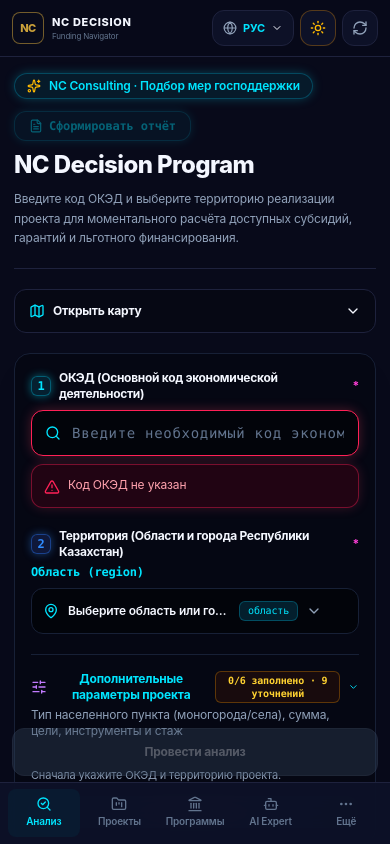
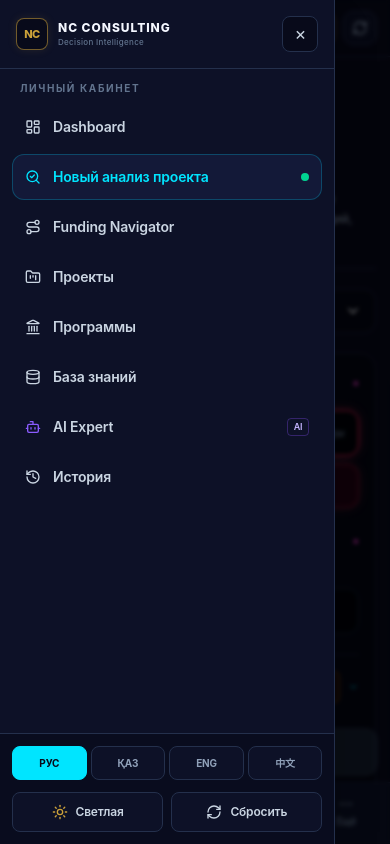
Before and after one commit to Stefan1316/nc-decision-program-test, a React (Vite) app: page / in a window 390 px wide. Both pictures are taken after a click on the button "Ещё". Built offline with nearby package versions, Linux system fonts and the light colour scheme.

Commit message:
feat: add full responsive navigation drawer for tablet and mobile

```diff
--- a/src/components/ProductNav.tsx
+++ b/src/components/ProductNav.tsx
@@ -1,4 +1,4 @@
-import React from 'react';
+import React, { useState } from 'react';
 import {
   LayoutDashboard,
   SearchCheck,
@@ -43,6 +43,7 @@
   onReset
 }) => {
   const isLight = theme === 'light';
+  const [drawerOpen, setDrawerOpen] = useState(false);
 
   return (
     <>
@@ -149,7 +150,12 @@
             ['AI Expert', Bot, false],
             ['Ещё', MoreHorizontal, false]
           ].map(([label, Icon, active]: any) => (
-            <button key={label} type="button" aria-disabled={!active} className={`min-h-[48px] rounded-lg flex flex-col items-center justify-center gap-0.5 text-[10px] font-semibold ${
+            <button
+              key={label}
+              type="button"
+              aria-disabled={!active}
+              onClick={() => label === 'Ещё' && setDrawerOpen(true)}
+              className={`min-h-[48px] rounded-lg flex flex-col items-center justify-center gap-0.5 text-[10px] font-semibold ${
               active
                 ? isLight ? 'text-neutral-950 bg-neutral-100' : 'text-[#00E5FF] bg-cyan-950/30'
                 : isLight ? 'text-neutral-400' : 'text-slate-500'
@@ -160,6 +166,141 @@
           ))}
         </div>
       </nav>
+
+      <button
+        type="button"
+        onClick={() => setDrawerOpen(true)}
+        className={`hidden md:flex lg:hidden fixed top-[76px] left-4 z-50 w-11 h-11 rounded-xl border items-center justify-center shadow-lg backdrop-blur-xl ${
+          isLight
+            ? 'bg-white/95 border-neutral-200 text-neutral-900'
+            : 'bg-[#0D1127]/95 border-[#24304C] text-[#F8FAFC]'
+        }`}
+        aria-label="Открыть меню"
+        title="Меню"
+      >
+        <MoreHorizontal className="w-5 h-5" />
+      </button>
+
+      {drawerOpen && (
+        <div className="lg:hidden fixed inset-0 z-[70]">
+          <button
+            type="button"
+            aria-label="Закрыть меню"
+            onClick={() => setDrawerOpen(false)}
+            className="absolute inset-0 bg-black/55 backdrop-blur-[2px]"
+          />
+
+          <aside className={`absolute inset-y-0 left-0 w-[86vw] max-w-[340px] border-r shadow-2xl flex flex-col ${
+            isLight
+              ? 'bg-[#F8FAFC] border-slate-200'
+              : 'bg-[#0D1127] border-[#24304C]'
+          }`}>
+            <div className={`px-4 py-4 border-b flex items-center justify-between ${
+              isLight ? 'border-slate-200' : 'border-[#24304C]'
+            }`}>
+              <NcConsultingLogo className="h-9" theme={theme} />
+              <button
+                type="button"
+                onClick={() => setDrawerOpen(false)}
+                className={`w-9 h-9 rounded-lg border flex items-center justify-center text-lg ${
+                  isLight
+                    ? 'bg-white border-slate-200 text-slate-600'
+                    : 'bg-[#080A1A] border-[#24304C] text-slate-300'
+                }`}
+                aria-label="Закрыть"
+              >
+                ×
+              </button>
+            </div>
+
+            <div className="flex-1 overflow-y-auto p-3">
+              <div className={`text-[10px] uppercase tracking-[0.16em] font-bold px-2 mb-2 ${
+                isLight ? 'text-slate-400' : 'text-slate-500'
+              }`}>
+                Личный кабинет
+              </div>
+
+              <nav className="space-y-1">
+                {desktopItems.map(({ label, icon: Icon, active, ai }) => (
+                  <button
+                    key={label}
+                    type="button"
+                    onClick={() => active && setDrawerOpen(false)}
+                    className={`w-full min-h-[46px] flex items-center gap-3 rounded-xl px-3 py-2.5 text-left text-sm font-semibold border transition-all ${
+                      active
+                        ? isLight
+                          ? 'bg-white text-slate-950 border-slate-300 shadow-sm'
+                          : 'bg-[#131938] text-[#00E5FF] border-cyan-500/30'
+                        : isLight
+                          ? 'bg-transparent text-slate-600 border-transparent hover:bg-white'
+                          : 'bg-transparent text-slate-300 border-transparent hover:bg-[#131938]'
+                    }`}
+                  >
+                    <Icon className={`w-4 h-4 shrink-0 ${ai ? 'text-[#8B5CFF]' : ''}`} />
+                    <span className="flex-1">{label}</span>
+                    {active && <span className="w-2 h-2 rounded-full bg-emerald-400" />}
+                    {ai && <span className="text-[9px] px-1.5 py-0.5 rounded border border-violet-500/30 text-violet-300">AI</span>}
+                  </button>
+                ))}
+              </nav>
+            </div>
+
+            <div className={`p-3 border-t space-y-3 ${
+              isLight ? 'border-slate-200 bg-white/70' : 'border-[#24304C] bg-[#080A1A]/70'
+            }`}>
+              <div className="grid grid-cols-4 gap-1">
+                {([
+                  ['ru','РУС'],['kk','ҚАЗ'],['en','ENG'],['zh','中文']
+                ] as [Language,string][]).map(([code,label]) => (
+                  <button
+                    key={code}
+                    type="button"
+                    onClick={() => onSelectLanguage(code)}
+                    className={`min-h-[34px] rounded-lg text-[10px] font-bold border ${
+                      language === code
+                        ? isLight
+                          ? 'bg-slate-950 text-white border-slate-950'
+                          : 'bg-[#00E5FF] text-[#080A1A] border-[#00E5FF]'
+                        : isLight
+                          ? 'bg-white text-slate-500 border-slate-200'
+                          : 'bg-[#0D1127] text-slate-400 border-[#24304C]'
+                    }`}
+                  >
+                    {label}
+                  </button>
+                ))}
+              </div>
+
+              <div className="flex items-center justify-between gap-2">
+                <button
+                  type="button"
+                  onClick={onToggleTheme}
+                  className={`min-h-[40px] flex-1 rounded-lg border text-xs font-semibold flex items-center justify-center gap-2 ${
+                    isLight
+                      ? 'bg-white border-slate-200 text-slate-700'
+                      : 'bg-[#0D1127] border-[#24304C] text-slate-300'
+                  }`}
+                >
+                  {isLight ? <Moon className="w-4 h-4" /> : <Sun className="w-4 h-4 text-[#CBA13A]" />}
+                  {isLight ? 'Тёмная' : 'Светлая'}
+                </button>
+                <button
+                  type="button"
+                  onClick={onReset}
+                  className={`min-h-[40px] flex-1 rounded-lg border text-xs font-semibold flex items-center justify-center gap-2 ${
+                    isLight
+                      ? 'bg-white border-slate-200 text-slate-700'
+                      : 'bg-[#0D1127] border-[#24304C] text-slate-300'
+                  }`}
+                >
+                  <RefreshCw className="w-4 h-4" />
+                  Сбросить
+                </button>
+              </div>
+            </div>
+          </aside>
+        </div>
+      )}
     </>
   );
 };
```
